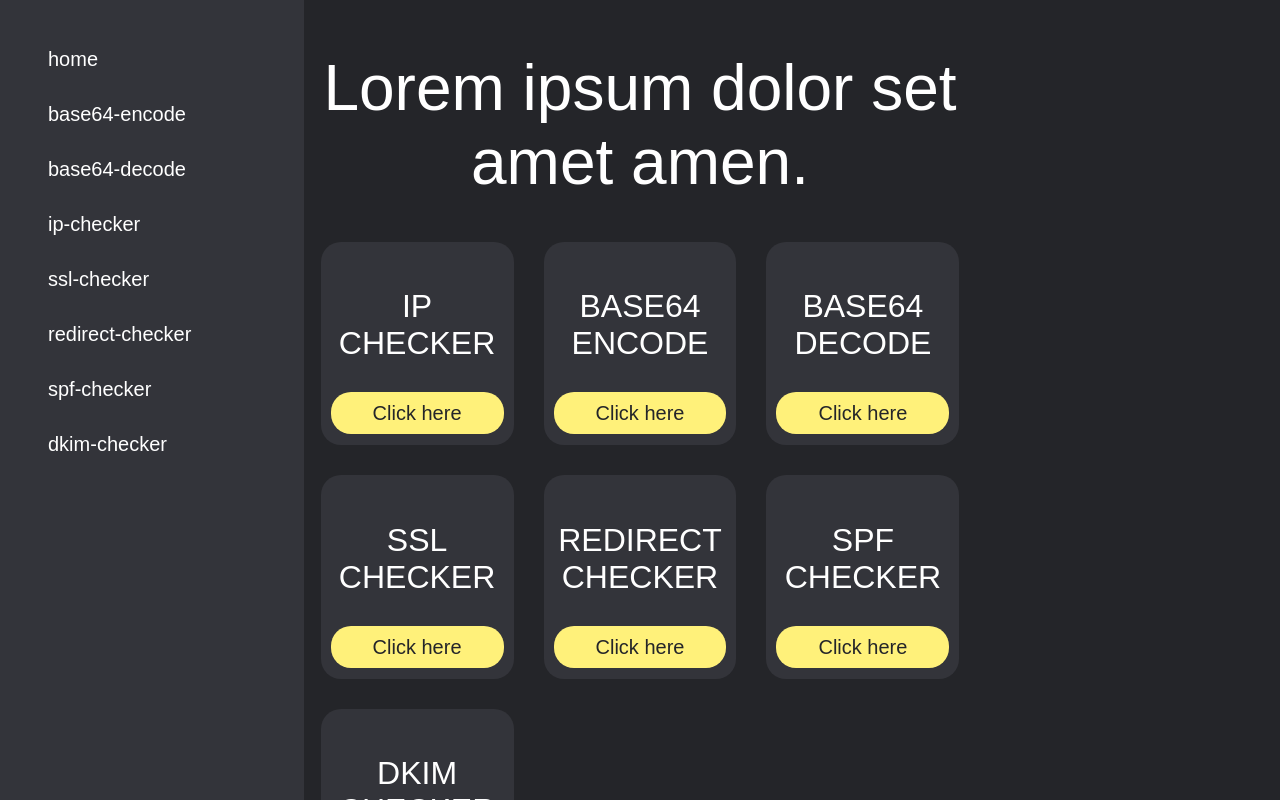
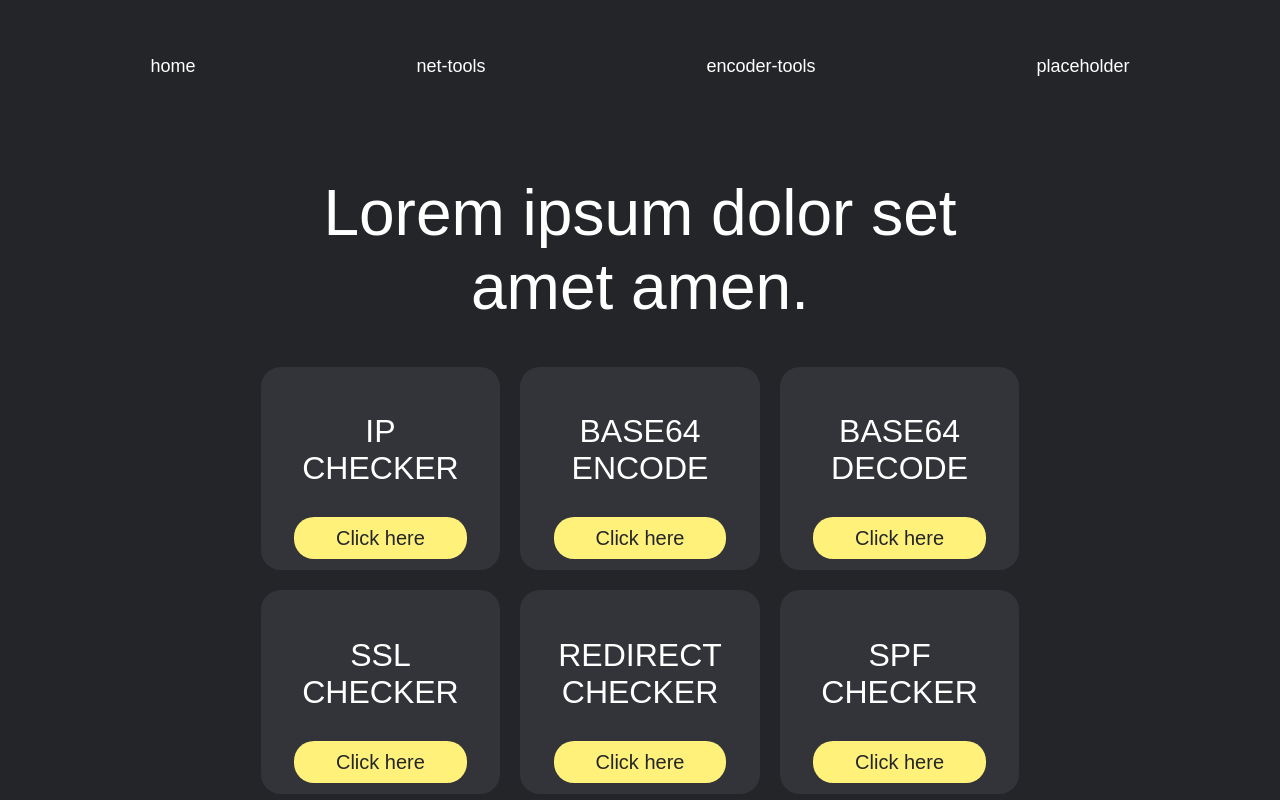
Before and after one commit to haupt-pascal/toolware.dev, a Nuxt app: page / in a window 1280 px wide. Shown: the top 800 px of the page. Built offline with nearby package versions, Linux system fonts and the light colour scheme.

Commit message:
changed navigation including all components and pages

```diff
--- a/assets/stylesheet/style.scss
+++ b/assets/stylesheet/style.scss
@@ -69,23 +69,114 @@ input {
   text-align: center;
 }
 
+* {
+  box-sizing: border-box;
+  font-family: "Dosis", sans-serif;
+}
+
+.main-navigation {
+  margin: 2em auto;
+  width: 80%;
+}
+
+ul {
+  margin: 0; //reset
+  padding: 0;
+}
+
+.menu {
+  display: flex;
+  flex-direction: column;
+
+  li {
+    display: block;
+    list-style-type: none;
+    text-transform: lowercase;
+  }
+
+  li a {
+    display: flex;
+    text-align: center;
+    text-decoration: none;
+    color: $white;
+    font-size: 18px;
+    padding: 1rem;
+  }
+
+  li a:hover {
+    color: $primary;
+  }
+}
+
+@media (min-width: 800px) {
+  .menu {
+    flex-direction: row;
+    justify-content: space-between;
+  }
+}
+
+nav ul ul {
+  display: none;
+}
+
+@media (min-width: 800px) {
+  nav ul ul {
+    display: none;
+    position: absolute;
+  }
+}
+
+nav ul li:hover > ul {
+  display: block;
+  color: #fff;
+  padding-left: 2rem;
+}
+
+@media (min-width: 800px) {
+  nav ul li:hover > ul {
+    padding-left: 0;
+  }
+
+  nav ul li:hover > ul a {
+    color: #fff;
+  }
+
+  .sub-menu {
+    border: 1px solid $primary;
+    border-radius: 20px;
+    background: $background;
+    li {
+      display: flex;
+      padding-right: 2em;
+
+      &:first-child {
+        border-radius: 20px;
+      }
+
+      &:last-child {
+        border-radius: 20px;
+      }
+    }
+
+    li:hover,
+    li a:hover {
+      color: $primary;
+    }
+  }
+
+  nav ul ul ul {
+    margin: 0 0 0 100%;
+    box-shadow: 0 0 2px rgba(218, 78, 78, 0.6);
+  }
+}
+
 .navigation {
-  width: 20vw;
+  width: 80%;
   height: 100%;
   margin: 0 auto;
   display: flex;
-  flex-direction: column;
-  align-items: flex-start;
-  position: fixed;
-  top: 0;
-  left: 0;
-  padding-left: 48px;
-  padding-top: 48px;
-  background: $secondary;
-
-  a {
-    margin-bottom: 32px;
-  }
+  align-items: center;
+  justify-content: space-evenly;
 }
 
 .body {
@@ -113,7 +204,9 @@ input {
   .container-row {
     display: grid;
     grid-template-columns: repeat(5, 1fr);
-    gap: 30px;
+    justify-content: space-between;
+    gap: 20px;
+
     .container {
       background: $secondary;
       border-radius: 20px;
@@ -123,6 +216,7 @@ input {
       h2 {
         font-size: 32px;
         font-weight: 500;
+        padding: 0 28px;
         margin-bottom: 40px;
         text-transform: uppercase;
       }
@@ -209,7 +303,7 @@ input {
     width: calc(100% - 40px);
     padding: 10px 20px;
     border-radius: 15px;
-        border: 1px solid rgba($color: #fff, $alpha: .5);
+    border: 1px solid rgba($color: #fff, $alpha: 0.5);
     background: $secondary;
     color: $white;
     font-size: 20px;
@@ -217,7 +311,7 @@ input {
     transition: 0.3s;
     &::placeholder {
       color: $white;
-            opacity: .5;
+      opacity: 0.5;
     }
 
     &:focus {
@@ -242,6 +336,14 @@ input {
 
   .result-container {
     margin-top: 64px;
+    text-align: left;
+
+    .result-container-result {
+      p {
+        margin: 8px 0;
+        font-family: "Popins", sans-serif;
+      }
+    }
   }
 }
 
@@ -263,7 +365,7 @@ input {
 @media only screen and (max-width: 1628px) {
   .hero {
     .container-row {
-            grid-template-columns: repeat(4, 1fr);
+      grid-template-columns: repeat(5, 1fr);
     }
   }
 }
--- a/components/Navigation.vue
+++ b/components/Navigation.vue
@@ -1,4 +1,5 @@
 <template>
+  <!--
     <div class="navigation">
         <a href="/">home</a>
         <a href="/base64-encode">base64-encode</a>
@@ -8,8 +9,34 @@
         <a href="/redirect-checker">redirect-checker</a>
         <a href="/spf-checker">spf-checker</a>
         <a href="/dkim-checker">dkim-checker</a>
+        <a href="/whois">whois-online</a>
     </div>
+    -->
+  <nav class="main-navigation">
+    <ul class="menu">
+      <li><a href="/">Home</a></li>
+      <li class="menu-item-has-children">
+        <a href="#">NET-Tools</a>
+        <ul class="sub-menu">
+          <li><a href="/ip-checker">IP-Checker</a></li>
+          <li><a href="/spf-checker">SPF-Checker</a></li>
+          <li><a href="/dkim-checker">DKIM-Checker</a></li>
+          <li><a href="/dmarc-checker">DMARC-Checker</a></li>
+          <li><a href="/ssl-checker">SSL-Checker</a></li>
+          <li><a href="/whois">Whois-Online</a></li>
+        </ul>
+      </li>
+      <li class="menu-item-has-children">
+        <a href="#">encoder-tools</a>
+        <ul class="sub-menu">
+          <li><a href="/base64-encode">base64-encoder</a></li>
+          <li><a href="/base64-decode">base64-decoder</a></li>
+        </ul>
+      </li>
+      <li><a href="#">Placeholder</a></li>
+    </ul>
+  </nav>
 </template>
 <style lang="scss">
-@import '@/assets/stylesheet/style';
+@import "@/assets/stylesheet/style";
 </style>
--- a/pages/base64-decode.vue
+++ b/pages/base64-decode.vue
@@ -16,7 +16,6 @@ const decodeBase64 = () => {
 </script>
 <template>
   <Navigation />
-  <div class="body">
   <h1>Base64-Decoder</h1>
   <div class="input-container">
     <input
@@ -32,7 +31,6 @@ const decodeBase64 = () => {
     </div>
   </div>
   <Footer />
-  </div>
 </template>
 <style lang="scss">
 @import "@/assets/stylesheet/style";
--- a/pages/base64-encode.vue
+++ b/pages/base64-encode.vue
@@ -12,7 +12,6 @@ const encodeBase64 = () => {
 </script>
 <template>
   <Navigation />
-  <div class="body">
   <h1>Base64-Encoder</h1>
   <div class="input-container">
     <input
@@ -28,7 +27,6 @@ const encodeBase64 = () => {
     </div>
   </div>
   <Footer />
-  </div>
 </template>
 <style lang="scss">
 @import "@/assets/stylesheet/style";
--- a/pages/dkim-checker.vue
+++ b/pages/dkim-checker.vue
@@ -1,6 +1,5 @@
 <template>
   <Navigation />
-  <div class="body">
   <h1>DKIM Checker</h1>
   <div class="input-container">
     <input
@@ -22,7 +21,6 @@
     </div>
   </div>
   <Footer />
-  </div>
 </template>
 
 <script setup>
--- a/pages/ip-checker.vue
+++ b/pages/ip-checker.vue
@@ -36,7 +36,6 @@ onMounted(() => {
 
 <template>
   <Navigation />
-  <div class="body">
   <div class="hero subpage">
     <h1>IP-Checker</h1>
     <div class="result">
@@ -54,7 +53,6 @@ onMounted(() => {
     </div>
   </div>
   <Footer />
-  </div>
 </template>
 
 <style lang="scss">
--- a/pages/redirect-checker.vue
+++ b/pages/redirect-checker.vue
@@ -1,6 +1,5 @@
 <template>
   <Navigation />
-  <div class="body">
   <h1>Redirect Checker</h1>
   <div class="input-container">
     <input
@@ -22,7 +21,6 @@
     </div>
   </div>
   <Footer />
-  </div>
 </template>
 <script setup>
 import { ref } from "vue";
--- a/pages/spf-checker.vue
+++ b/pages/spf-checker.vue
@@ -1,6 +1,5 @@
 <template>
   <Navigation />
-  <div class="body">
   <h1>SPF Checker</h1>
   <div class="input-container">
     <input
@@ -19,7 +18,6 @@
     </div>
   </div>
   <Footer />
-  </div>
 </template>
 
 <script setup>
--- a/pages/ssl-checker.vue
+++ b/pages/ssl-checker.vue
@@ -1,6 +1,5 @@
 <template>
   <Navigation />
-  <div class="body">
   <h1>SSL-Checker</h1>
   <div class="input-container">
     <span class="disclaimer">
@@ -30,7 +29,6 @@
     </div>
   </div>
   <Footer />
-  </div>
 </template>
 
 <script setup lang="ts">
--- /dev/null
+++ b/pages/whois.vue
@@ -0,0 +1,55 @@
+<template>
+  <Navigation />
+  <h1>Whois Online</h1>
+    <div class="input-container">
+      <input
+        type="text"
+        placeholder="Type here your domain to check - e.g. zaskoku.com"
+        v-model="inputURL"
+        @keyup.enter="checkWhois"
+      />
+      <button @click="checkWhois">Check Whois</button>
+      <div class="result-container">
+        <h2>Result:</h2>
+        <p v-if="loading">Loading...</p>
+        <div
+          class="result-container-result"
+          v-if="result.value && result.value.length > 0"
+        >
+          <p v-for="(item, index) in result.value" :key="index">{{ item }}</p>
+        </div>
+      </div>
+    </div>
+    <Footer />
+</template>
+
+<script setup>
+import { ref } from "vue";
+
+const inputURL = ref("");
+const loading = ref(false);
+const result = ref([]);
+
+const checkWhois = async () => {
+  if (inputURL.value) {
+    loading.value = true;
+    try {
+      const response = await useFetch("/api/whois", {
+        query: {
+          url: inputURL.value,
+        },
+      });
+      const data = response.data;
+      result.value = data || "No Whois record found.";
+    } catch (error) {
+      console.error("Error fetching Whois record:", error);
+      result.value = "Error fetching Whois record.";
+    } finally {
+      loading.value = false;
+    }
+  } else {
+    result.value = "Please enter a domain.";
+  }
+};
+</script>
+<style scoped></style>
```
Also changed, not shown: 1 other file (tests, documents, lock files or other folders). Lines whose indentation alone changed are shown as unchanged.
